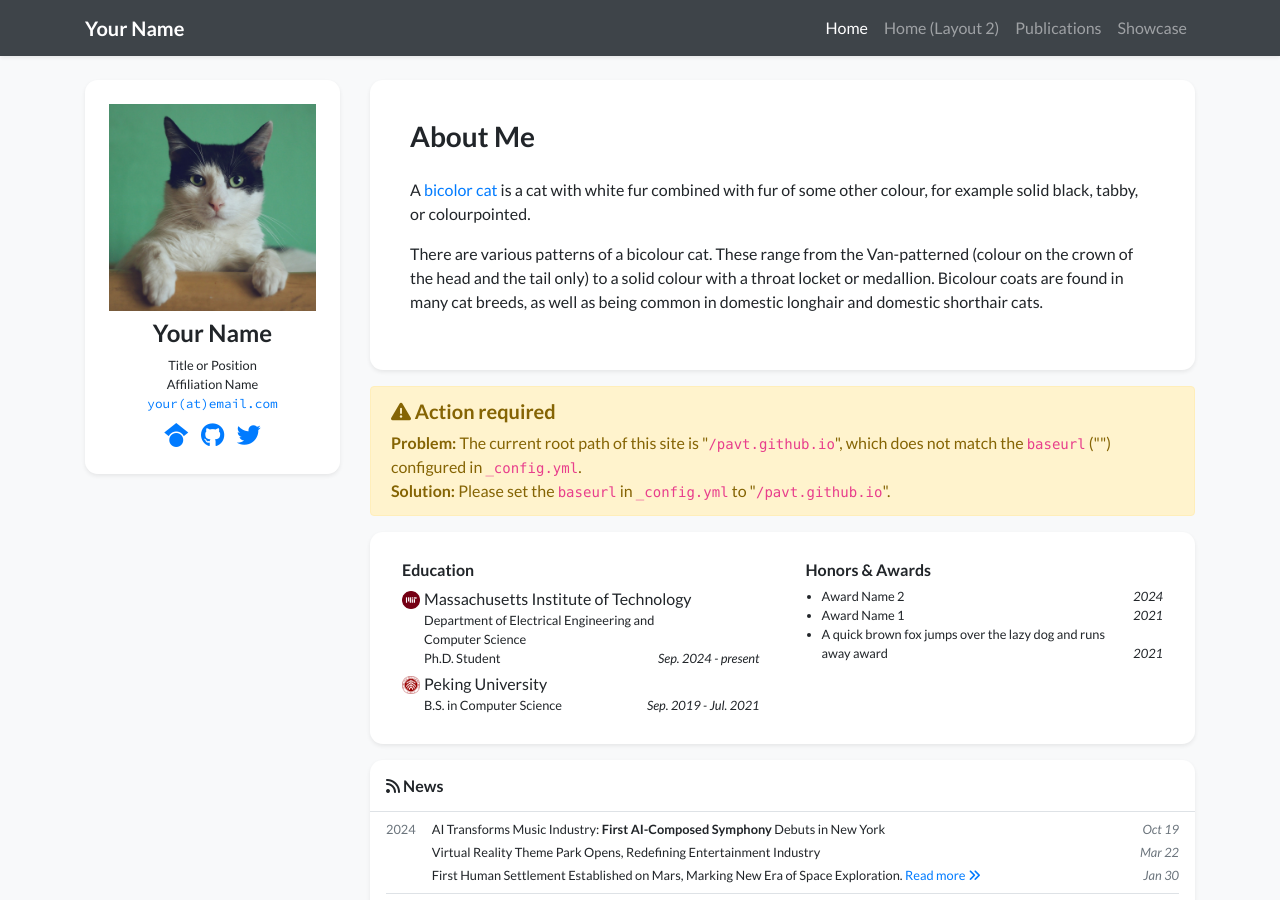
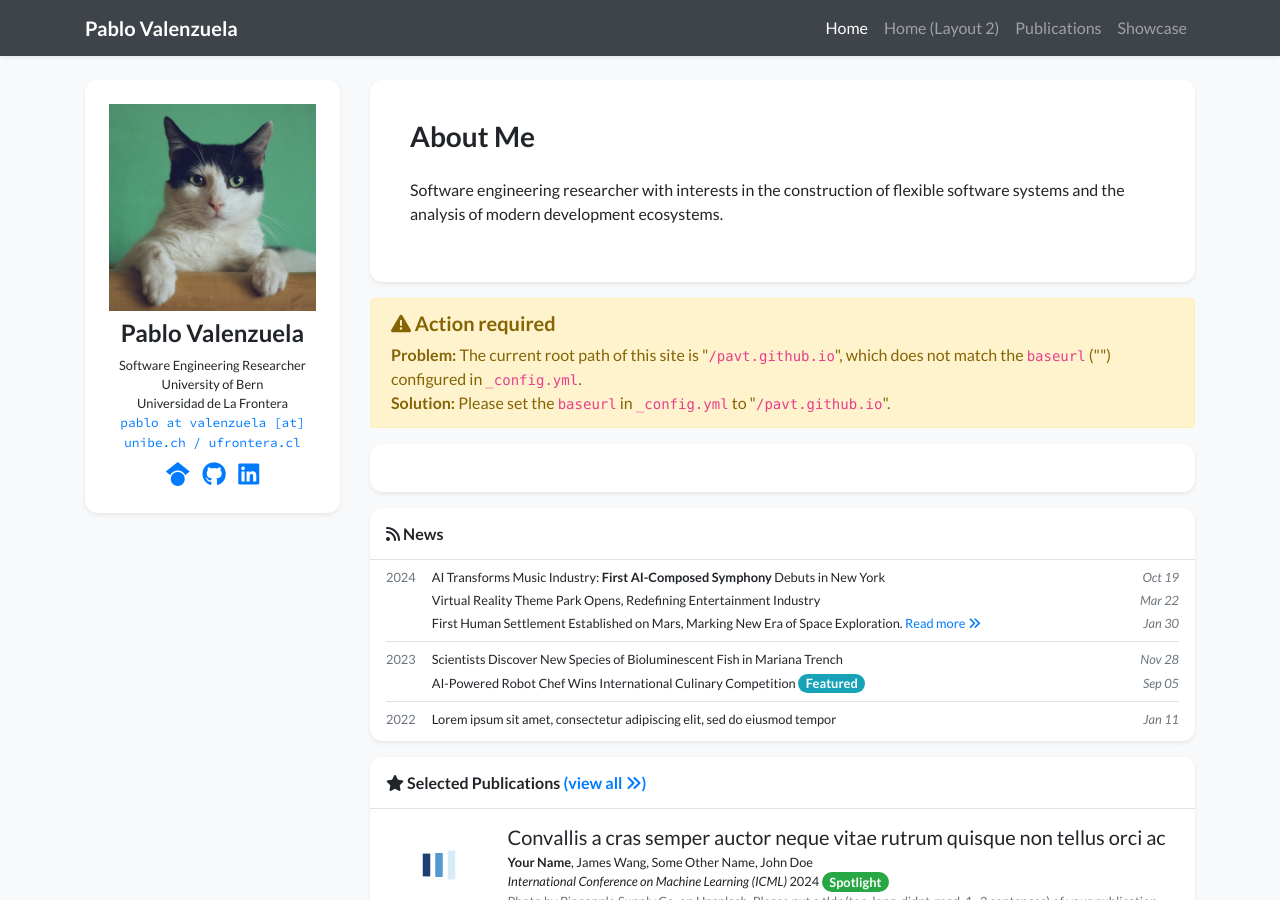
Before and after one commit to pavt/pavt.github.io, a Jekyll site: the page built from index.html, in a window 1280 px wide and 900 px high. Built offline with Jekyll 4.4.1, drawn with Linux system fonts in a browser that asks for light colours; nearby versions of some CDN libraries; a style sheet for code colours, icons or effects is not loaded.

Commit message:
Update profile information for Pablo Valenzuela

```diff
--- a/_data/profile.yml
+++ b/_data/profile.yml
@@ -1,61 +1,35 @@
-primary_name: "Your Name"
+primary_name: "Pablo Valenzuela"
 secondary_name: ""
-navbar_name: "Your Name"
+navbar_name: "Pablo Valenzuela"
 
 positions:
-- name: Title or Position
-- name: Affiliation Name
-  logo: /assets/images/badges/MIT_Social_circle.png  # Logo is optional
+- name: Software Engineering Researcher
+- name: University of Bern
+- name: Universidad de La Frontera
 
+email: "pablo at valenzuela [at] unibe.ch / ufrontera.cl"
 
-email: "your@email.com"
-# cv_link: link-to-your-cv-file
-gscholar: xFmQpf4AAAAJ  # This is an example, replace it with your own Google Scholar ID
-github: your_github_id
-twitter: your_twitter_id  # Do not include the '@' symbol
-# wechat_qrcode: /assets/images/etc/wechat.jpg
-# wechat_prompt: >-
-#   Please tell me your <strong>name</strong> and <strong>affiliation</strong> (current or past) when adding my wechat. Thanks!
-# linkedin: your-linked-in-id
-# orcid: 0000-0000-0000-0000
+gscholar: G701cJ4AAAAJ
+github: pavt
+linkedin: pablo-valenzuela-a26603330
 
 short_bio_text_justify: false
 short_bio: >-
   <p>
-    A <a href="https://en.wikipedia.org/wiki/Bicolor_cat" target="_blank">bicolor cat</a> is a cat with white fur combined with fur of some other colour, for example solid black, tabby, or colourpointed.
-  </p>
-  <p>
-    There are various patterns of a bicolour cat. These range from the Van-patterned (colour on the crown of the head
-    and the tail only) to a solid colour with a throat locket or medallion. Bicolour coats are found in many cat breeds,
-    as well as being common in domestic longhair and domestic shorthair cats.
+    Software engineering researcher with interests in the construction of flexible software systems
+    and the analysis of modern development ecosystems.
   </p>
 
 portrait_url: /assets/images/photos/portrait.jpg
-portrait_caption: >-
-  Photo by Manja Vitolic on Unsplash (this caption is optional, comment it out to disable).
+# portrait_caption: >-
+#   Optional caption for the profile photo.
 
-education:
-- name: Massachusetts Institute of Technology
-  logo: /assets/images/badges/MIT_Social_circle.png
-  position: >-
-    Department of Electrical Engineering and Computer Science <br/>
-    Ph.D. Student
-  date: Sep. 2024 - present
-- name: Peking University
-  logo: /assets/images/badges/PKU_red.png
-  position: B.S. in Computer Science
-  date: Sep. 2019 - Jul. 2021
+# education:
+# - name: University Name
+#   logo: /assets/images/badges/university_logo.png
+#   position: Degree or Program
+#   date: Year - Year
 
-# experience:
-# - name: Peking University
-#   logo: /assets/images/badges/PKU_red.png
-#   position: Research Intern
-#   date: Sep. 2019 - Jul. 2021
-
-awards:
-- name: Award Name 2
-  date: 2024
-- name: Award Name 1
-  date: 2021
-- name: A quick brown fox jumps over the lazy dog and runs away award
-  date: 2021
+# awards:
+# - name: Award Name
+#   date: Year
```
